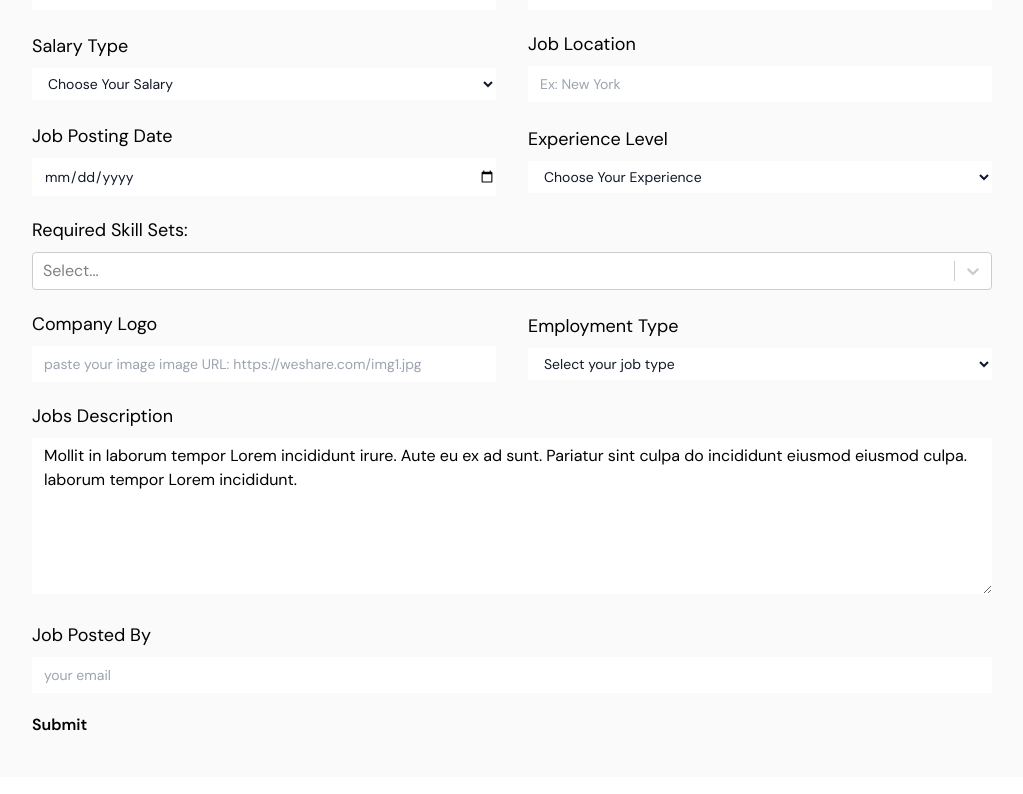
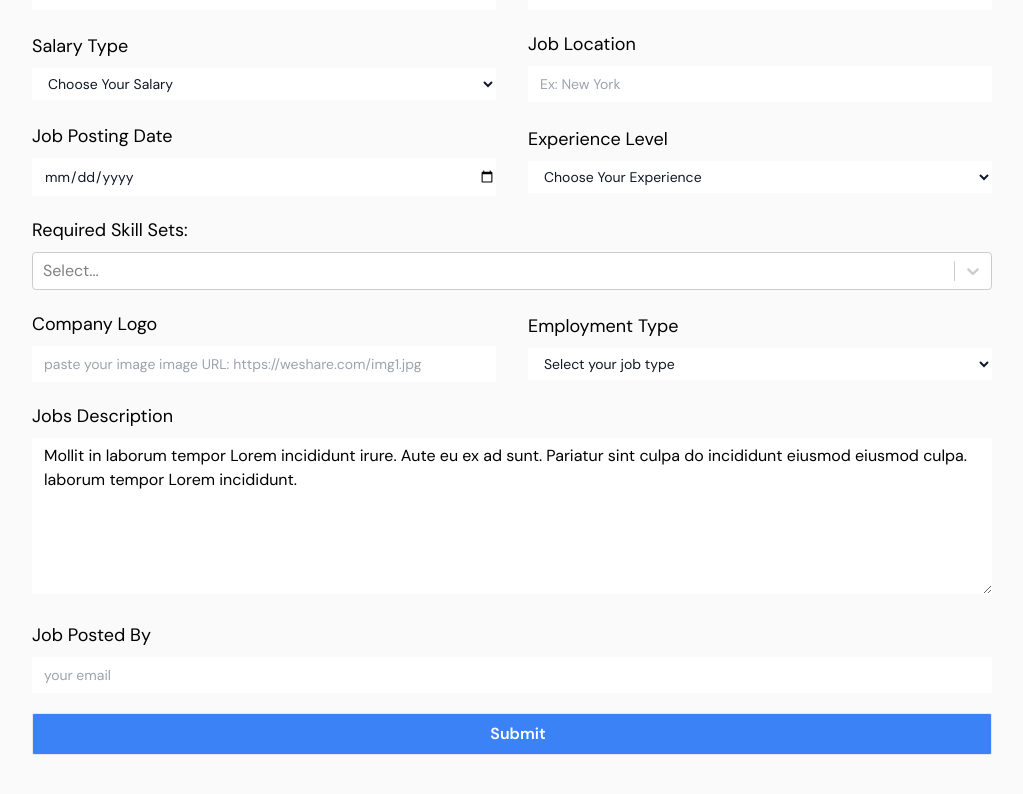
Before and after one commit to ShivamGupta987/MERNJOBPORTAL, a React (Vite) app in the folder job-portal-client/: page /post-job in a window 1280 px wide. Shown: the part 274-1068 px from the top of the page, without its empty margins (128-1151 px from the left). Built offline with nearby package versions, Linux system fonts and the light colour scheme; no server answers.

Commit message:
created job updated

```diff
--- a/job-portal-client/src/Pages/CreateJob.jsx
+++ b/job-portal-client/src/Pages/CreateJob.jsx
@@ -202,10 +202,12 @@ const CreateJob = () => {
             />
           </div>
 
-          <input
-            type="submit"
-            className="block mt-12 bg-blue-500text-white font-semibold rounded-sm cursor-pointer"
-          />
+          <button
+          className="w-full block py-2 pl-3 border focus:outline-none bg-blue-500 rounded-sm text-white cursor-pointer font-semibold transition duration-300 ease-in-out hover:bg-blue-600 hover:text-white"
+          type="submit"
+        >
+          Submit
+        </button>
         </form>
       </div>
     </div>
```
